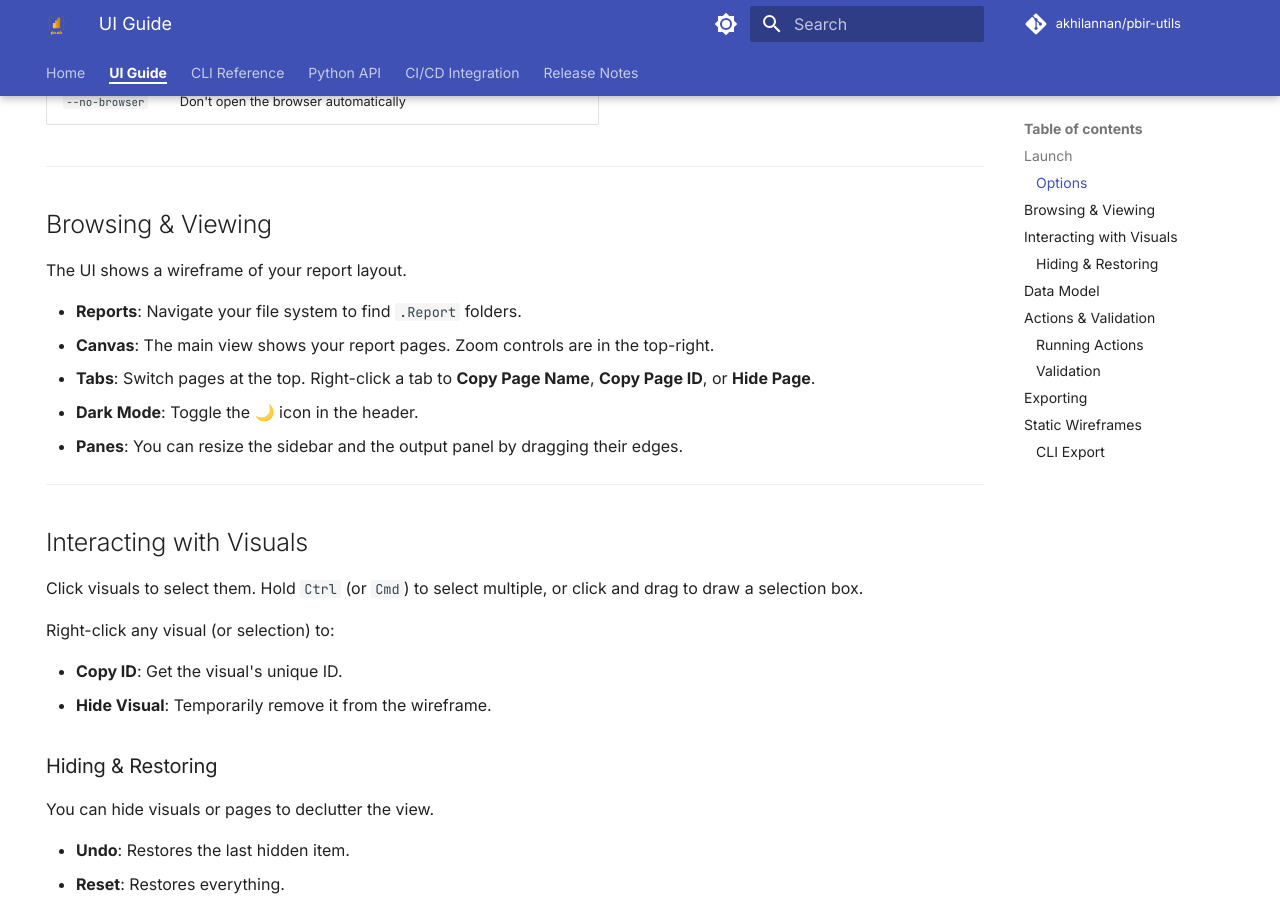
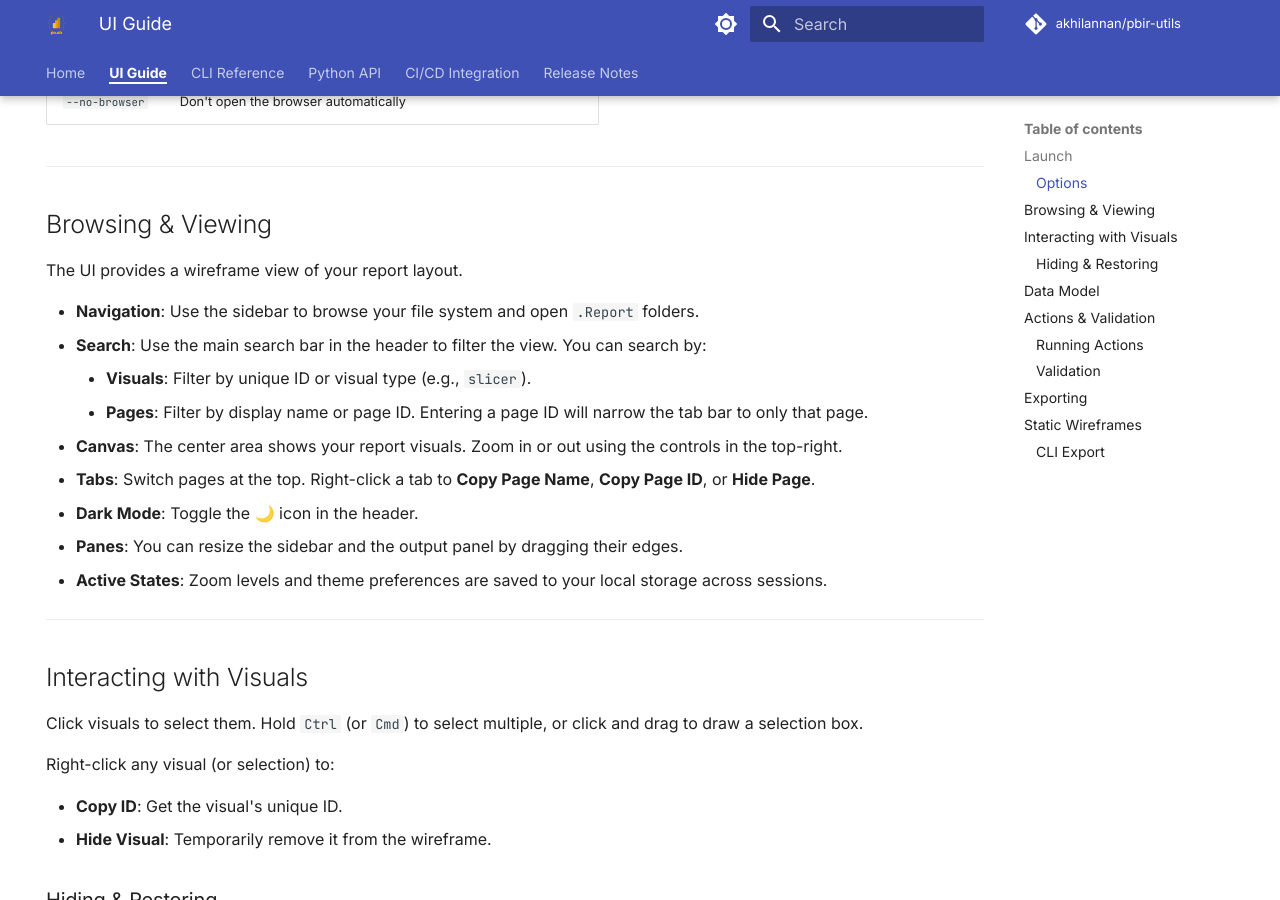
Before and after one commit to akhilannan/pbir-utils, an MkDocs documentation site: the page built from docs/ui.md, in a window 1280 px wide and 900 px high, scrolled down 849 px. Built offline with MkDocs 1.6.1 and Material for MkDocs 9.7.7, drawn with Linux system fonts in a browser that asks for light colours; comment, search, counter and statistics services are not loaded.

Commit message:
Enable page ID and name search in wireframe UI and update documentation

```diff
--- a/docs/ui.md
+++ b/docs/ui.md
@@ -40,13 +40,17 @@
 
 ## Browsing & Viewing
 
-The UI shows a wireframe of your report layout.
+The UI provides a wireframe view of your report layout.
 
-- **Reports**: Navigate your file system to find `.Report` folders.
-- **Canvas**: The main view shows your report pages. Zoom controls are in the top-right.
+- **Navigation**: Use the sidebar to browse your file system and open `.Report` folders.
+- **Search**: Use the main search bar in the header to filter the view. You can search by:
+    - **Visuals**: Filter by unique ID or visual type (e.g., `slicer`).
+    - **Pages**: Filter by display name or page ID. Entering a page ID will narrow the tab bar to only that page.
+- **Canvas**: The center area shows your report visuals. Zoom in or out using the controls in the top-right.
 - **Tabs**: Switch pages at the top. Right-click a tab to **Copy Page Name**, **Copy Page ID**, or **Hide Page**.
 - **Dark Mode**: Toggle the 🌙 icon in the header.
 - **Panes**: You can resize the sidebar and the output panel by dragging their edges.
+- **Active States**: Zoom levels and theme preferences are saved to your local storage across sessions.
 
 ---
 
--- a/src/pbir_utils/templates/wireframe_content.html.j2
+++ b/src/pbir_utils/templates/wireframe_content.html.j2
@@ -3,7 +3,7 @@
 <header>
     <div style="display: flex; align-items: center; gap: 15px;">
         <h1>{{ report_name }}</h1>
-        <input type="text" id="search-input" class="search-input" placeholder="Search visuals (ID, Type)..." oninput="filterVisuals()">
+        <input type="text" id="search-input" class="search-input" placeholder="Search visuals, pages (ID, Name, Type)..." oninput="filterVisuals()">
         <div class="visibility-filter">
             <button id="filter-hidden" class="filter-toggle filter-hidden" onclick="toggleVisibilityFilter('hidden')" title="Show only hidden visuals">
                 <svg width="14" height="14" viewBox="0 0 24 24" fill="none" stroke="currentColor" stroke-width="2" stroke-linecap="round" stroke-linejoin="round">
```
Also changed, not shown: CHANGELOG.md (+1 -0 lines), src/pbir_utils/static/js/wireframe.js (+9 -4 lines).
